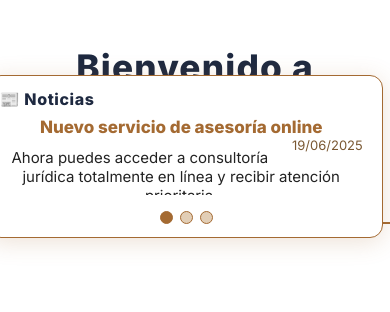
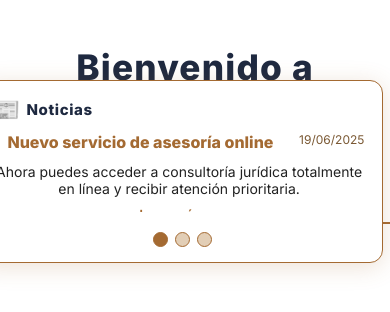
Before and after one commit to ebrunofrei/buholex, a React (Vite) app: page / in a window 390 px wide. Shown: the top 312 px of the page. Built offline with nearby package versions, Linux system fonts and the light colour scheme.

Commit message:
Ajusta tamaño del carrusel de noticias y mejora visual responsive

```diff
--- a/src/components/CarruselNoticias.jsx
+++ b/src/components/CarruselNoticias.jsx
@@ -20,27 +20,27 @@ const noticias = [
     descripcion: "Fuimos invitados como ponentes en el evento más importante del sector jurídico del país.",
     enlace: "https://buholex.com/eventos"
   },
-  // ...hasta 10 noticias
+  // ...puedes agregar más noticias
 ];
 
 export default function CarruselNoticias() {
   const [actual, setActual] = useState(0);
-  const [dir, setDir] = useState(0); // dirección de animación
+  const [dir, setDir] = useState(0);
   const timerRef = useRef(null);
 
-  // Detecta si es móvil para ajustar tamaño
-  const isMobile = window.innerWidth <= 600;
+  // Responsive: detecta si es móvil
+  const isMobile = typeof window !== "undefined" && window.innerWidth <= 600;
 
   useEffect(() => {
     timerRef.current = setTimeout(() => {
-      setDir(1); // slide a la derecha
+      setDir(1);
       setActual((prev) => (prev + 1) % noticias.length);
-    }, 10000);
+    }, 10000); // 10 segundos
 
     return () => clearTimeout(timerRef.current);
   }, [actual]);
 
-  // Al hacer click en los indicadores
+  // Cambio manual de noticia con indicadores
   const handleSet = (idx) => {
     setDir(idx > actual ? 1 : -1);
     setActual(idx);
@@ -49,39 +49,47 @@ export default function CarruselNoticias() {
   return (
     <div style={{
       position: "fixed",
-      top: isMobile ? 75 : 110,
+      top: isMobile ? 80 : 110,
       right: isMobile ? 7 : 34,
-      width: isMobile ? "96vw" : 360,
-      minWidth: isMobile ? "88vw" : 0,
-      maxWidth: isMobile ? "98vw" : 360,
+      width: isMobile ? "97vw" : 480,
+      minWidth: isMobile ? "88vw" : 340,
+      maxWidth: "99vw",
+      minHeight: isMobile ? 110 : 180,
       zIndex: 120,
       background: "#fff",
       border: "1.5px solid #a46a32",
       borderRadius: 13,
       boxShadow: "0 4px 24px #a46a3233",
-      padding: isMobile ? "13px 8px 13px 11px" : "19px 20px 17px 20px",
-      transition: "box-shadow 0.18s, width 0.14s",
+      padding: isMobile ? "16px 10px 15px 15px" : "26px 32px 22px 28px",
+      transition: "box-shadow 0.18s, width 0.14s, height 0.14s",
       display: "flex",
       flexDirection: "column",
       alignItems: "flex-start"
     }}>
       <div style={{
-        color: "#1E2940", fontWeight: 700, fontSize: 16, marginBottom: 8, letterSpacing: 0.6
+        color: "#1E2940",
+        fontWeight: 700,
+        fontSize: isMobile ? 15 : 18,
+        marginBottom: 10,
+        letterSpacing: 0.6,
+        display: "flex",
+        alignItems: "center"
       }}>
-        <span role="img" aria-label="noticias">📰</span> Noticias
+        <span role="img" aria-label="noticias" style={{ fontSize: 21, marginRight: 6 }}>📰</span>
+        Noticias
       </div>
-      <div style={{ minHeight: 78, width: "100%", position: "relative", overflow: "hidden" }}>
+      <div style={{ minHeight: isMobile ? 80 : 108, width: "100%", position: "relative", overflow: "hidden" }}>
         <AnimatePresence initial={false} custom={dir}>
           <motion.div
             key={actual}
             custom={dir}
-            initial={{ x: dir > 0 ? 370 : -370, opacity: 0 }}
+            initial={{ x: dir > 0 ? 500 : -500, opacity: 0 }}
             animate={{ x: 0, opacity: 1 }}
-            exit={{ x: dir > 0 ? -370 : 370, opacity: 0 }}
+            exit={{ x: dir > 0 ? -500 : 500, opacity: 0 }}
             transition={{ type: "spring", stiffness: 350, damping: 33, opacity: { duration: 0.22 } }}
             style={{
               position: "absolute",
-              width: "97%",
+              width: "98%",
               left: 0,
               top: 0
             }}
@@ -89,21 +97,22 @@ export default function CarruselNoticias() {
             <span style={{
               fontWeight: 700,
               color: "#a46a32",
-              fontSize: 17
+              fontSize: isMobile ? 16 : 19,
+              lineHeight: 1.18
             }}>
               {noticias[actual].titulo}
             </span>
             <span style={{
               float: "right",
               color: "#7a5833",
-              fontSize: 13,
+              fontSize: isMobile ? 12 : 14,
               marginLeft: 12
             }}>
               {noticias[actual].fecha}
             </span>
             <p style={{
               color: "#222",
-              fontSize: 15,
+              fontSize: isMobile ? 14 : 16,
               margin: "11px 0 0 0"
             }}>{noticias[actual].descripcion}</p>
             {noticias[actual].enlace && (
@@ -114,9 +123,9 @@ export default function CarruselNoticias() {
                 style={{
                   color: "#a46a32",
                   fontWeight: 600,
-                  fontSize: 15,
+                  fontSize: isMobile ? 14 : 16,
                   textDecoration: "underline",
-                  marginTop: 8,
+                  marginTop: 9,
                   display: "inline-block"
                 }}
               >
@@ -126,9 +135,9 @@ export default function CarruselNoticias() {
           </motion.div>
         </AnimatePresence>
       </div>
-      {/* Indicadores de páginas */}
+      {/* Indicadores */}
       <div style={{
-        marginTop: 16,
+        marginTop: 20,
         alignSelf: "center",
         display: "flex",
         gap: 7
@@ -138,7 +147,7 @@ export default function CarruselNoticias() {
             key={i}
             onClick={() => handleSet(i)}
             style={{
-              width: 11, height: 11, borderRadius: "50%",
+              width: 13, height: 13, borderRadius: "50%",
               background: actual === i ? "#a46a32" : "#e2ceb6",
               border: "1px solid #a46a32",
               cursor: "pointer",
```
